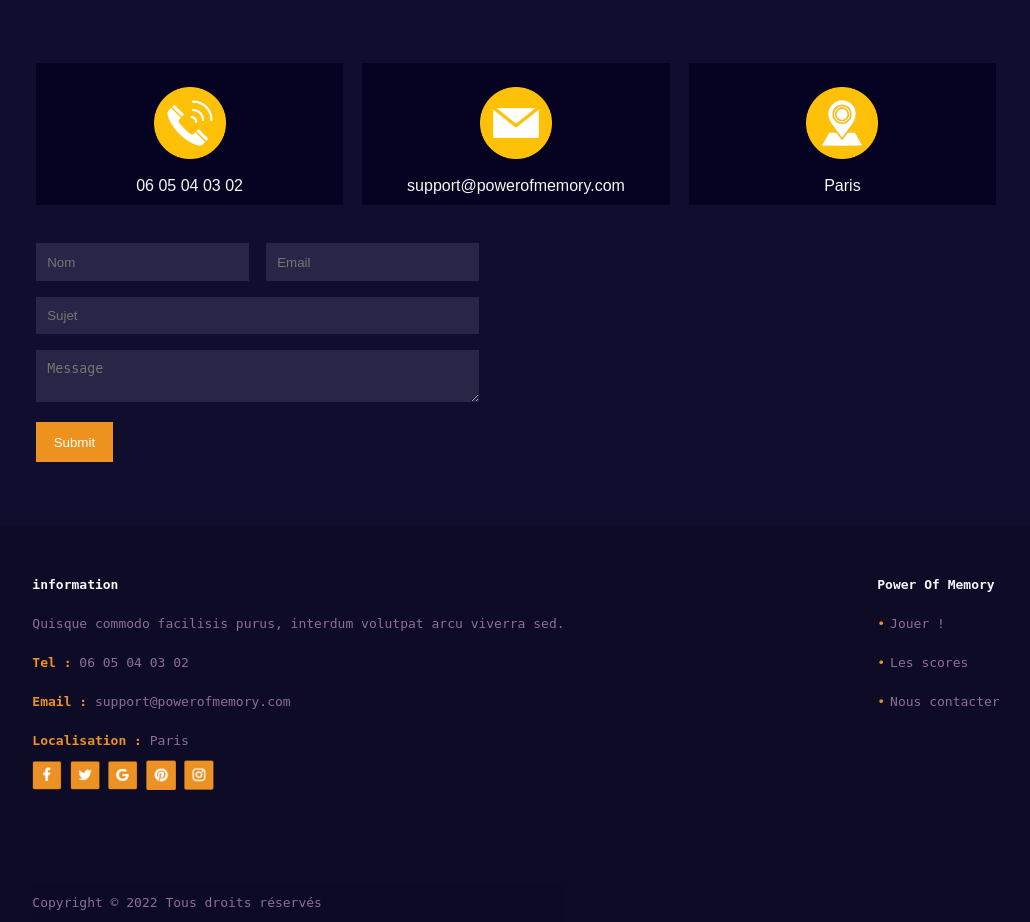
After one commit to RomualdBR/projet-4sem, a PHP site: page /contact.html in a window 1280 px wide. The commit adds this page. Shown: the part 321-1243 px from the top of the page, without its empty margins (124-1154 px from the left). Run offline with PHP 8.4, Linux system fonts and the light colour scheme.

Commit message:
Réalisation de la page de contact

```diff
--- a/asset/CSS/main.css
+++ b/asset/CSS/main.css
@@ -1,5 +1,4 @@
 /* Corps du site */
-
 body{
     background-color: #100e2e;
     font-family: Arial, Helvetica, sans-serif ;
@@ -159,3 +158,98 @@ body{
 .img_reseaux1{
     width: 60%;
 }
+
+
+
+
+
+
+
+/*Page Contact*/
+
+
+
+
+
+
+.banniere{
+    display: flex;
+    background-image: url("../images/banniere.png");
+    background-repeat: no-repeat;
+    background-position: center;
+    background-size: 100%;
+    width: 100vw;
+    height: 30vh;
+    justify-content: center;
+    align-items: center;
+    font-size: 5vw;
+    font-weight: bold;
+}
+
+.info_contact{
+    margin-top: 5%;
+    margin-left: 12.5vw;
+    display: flex;
+    width: 75%;
+    justify-content: space-between;
+}
+
+.img_contact1{
+    background-color: none;
+    width: 25%;
+    padding: 5%;
+}
+
+
+.div_contact{
+    display: flex;
+    padding: 1%;
+    width: 30%;
+    display: block;
+    text-align: center;
+    justify-content: space-between;
+    background-color: #050321;
+}
+
+.formulaire_contact{
+    margin-top: 3%;
+    margin-left: 12.5vw;
+    margin-bottom: 5%;
+}
+
+.formulaire_contact1,.formulaire_contact2{
+    width: 17%;
+    color: white;
+    margin-bottom: 2vh;
+}
+
+.formulaire_contact2{
+    margin-left: 1vw;
+}
+
+.formulaire_contact4{
+    margin-top: 2vh;
+}
+
+
+.formulaire_contact3,.formulaire_contact4{
+    width: 37.60%;
+}
+
+.formulaire_contact1,.formulaire_contact2,.formulaire_contact3,.formulaire_contact4{
+    background-color: #272647;
+    color: white;
+    padding: 1%;
+    border: #272647;
+}
+
+.formulaire_contact5{
+    background-color: #ed921e;
+    color: white;
+    border: #ed921e;
+    width: 6vw;
+    height:5vh;
+    margin-top: 2vh;
+}
+
+/*Fin page d'accueil*/
--- /dev/null
+++ b/contact.html
@@ -0,0 +1,99 @@
+<!DOCTYPE html>
+<html lang="fr">
+<head>
+    <meta charset="UTF-8">
+    <title>The Power Of Memory</title>
+    <link rel="stylesheet" href="asset/CSS/head.css">
+    <link rel="stylesheet" href="asset/CSS/footer.css">
+    <link rel="stylesheet" href="asset/CSS/main.css">
+</head>
+<body>
+
+    <!--Header-->
+
+        <nav class="nav-other">
+            <a href="#" class="name">the Power Of Memory</a>
+            <div class="nav-links">
+                 <ul>
+                    <li><a href="index.html">ACCUEIL</a></li>
+                    <li><a href="#">JEU</a></li>
+                    <li><a href="#">SCORES</a></li>
+                    <li class="present"><a href="#">NOUS CONTACTER</a></li>
+                    <li><a href="#">se connecter</a></li>
+                    <li><a href="#">sinscrire</a></li>
+                </ul>
+            </div>
+         </nav>
+
+     <!--Fin Header-->
+
+     <!--Main-->
+     <section class=banniere>
+        <p>NOUS CONTACTER</p>
+     </section>
+
+     <section class="info_contact">
+        <div class="div_contact">
+            <img src="asset/images/icone_tel.png" alt="tel" class="img_contact1">
+            <p>06 05 04 03 02</p>
+        </div>
+        <div  class="div_contact">
+            <img src="asset/images/email.png" alt="mail" class="img_contact1">
+            <p>support@powerofmemory.com</p>
+        </div>
+        <div class="div_contact">
+            <img src="asset/images/localisation.png" alt="localisation" class="img_contact1">
+            <p>Paris</p>
+        </div >
+     </section>
+     <form class="formulaire_contact">
+        <input type="name" placeholder="Nom" class="formulaire_contact1">
+        <input type="email" placeholder="Email" class="formulaire_contact2">
+        <br>
+        <input type="text" placeholder="Sujet" class="formulaire_contact3">
+        <br>
+        <textarea class="formulaire_contact4" placeholder="Message"></textarea>
+        <br>
+        <input type="submit" name="Envoyer" class="formulaire_contact5">
+     </form>
+
+     <!--Fin Main-->
+
+    <!--Footer-->
+    <footer>
+        <section>
+            <div>
+                <br>
+                <span class="bold white">information</span>
+                <br>
+                <span>Quisque commodo facilisis purus, interdum volutpat arcu viverra sed.</span>
+                <br>
+                <span><span class="bold orange">Tel :</span> 06 05 04 03 02</span>
+                <br>
+                <span><span class="bold orange">Email :</span> support@powerofmemory.com</span>
+                <br>
+                <span><span class="bold orange">Localisation :</span> Paris</span>
+                <br>
+                <a href="https://facebook.com"><img src="asset/images/facebook2.png" alt="facebook"></a>
+                <a href="https://twitter.com"><img src="asset/images/tweeter2.png" alt="tweeter"></a>
+                <a href="https://google.com"><img src="asset/images/google2.png" alt="google"></a>
+                <a href="https://pinterest.com"><img src="asset/images/pinterest2.png" alt="pinterest"></a>
+                <a href="https://instagram.com"><img src="asset/images/instagram2.png" alt="instagram"></a>
+                <br><br><br>
+                <div class="Copyright">
+                    <span>Copyright © 2022 Tous droits réservés</span>
+                </div>
+            </div>
+            <div>
+                <br>
+                <span class="bold white">Power Of Memory</span>
+                <ul>
+                    <li><span>Jouer !</span></li>
+                    <li><span>Les scores</span></li>
+                    <li><span>Nous contacter</span></li>
+                </ul>
+            </div>
+        </section>
+    </footer>
+</body>
+</html>
--- a/index.html
+++ b/index.html
@@ -18,7 +18,9 @@
                 <li class="present"><a href="#">ACCUEIL</a></li>
                 <li><a href="#">JEU</a></li>
                 <li><a href="#">SCORES</a></li>
-                <li><a href="#">NOUS CONTACTER</a></li>
+                <li><a href="contact.html">NOUS CONTACTER</a></li>
+                <li><a href="#">SE CONNECTER</a></li>
+                <li><a href="#">S'INSCRIRE</a></li>
             </ul>
         </div>
      </nav>
```
Also changed, not shown: asset/CSS/head.css (+39 -0 lines), asset/images/email.png (added), asset/images/icone_tel.png (added), asset/images/localisation.png (added), 3 other files.
